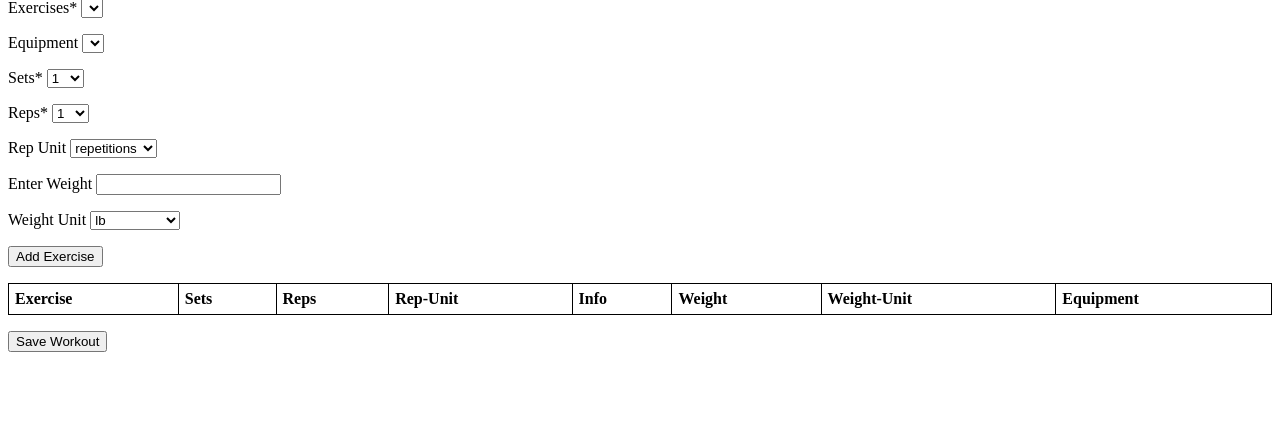
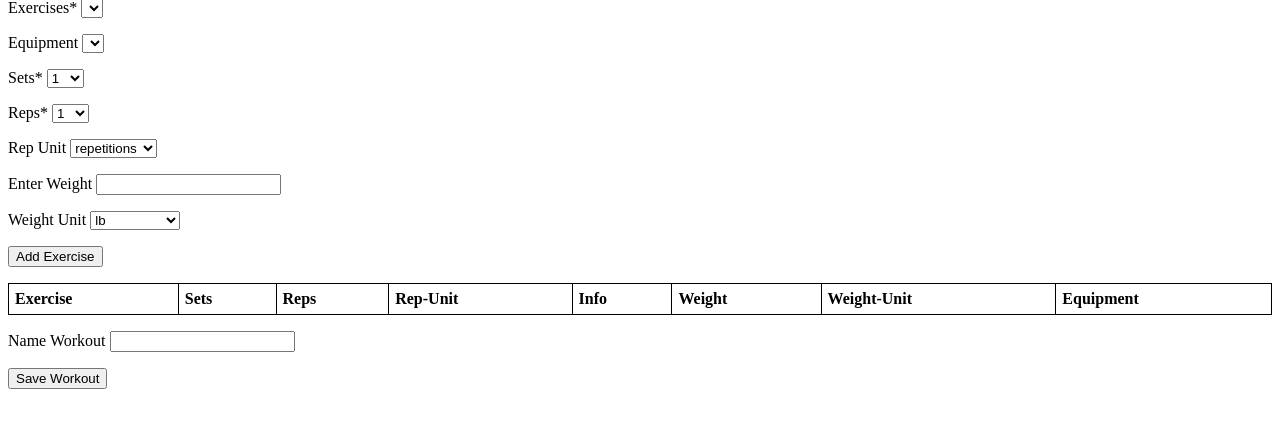
Before and after one commit to Jessica-chap/hb-final-project, a Flask app: page /create_workout in a window 1280 px wide. Shown: the part 271-702 px from the top of the page. Run offline with Flask 2, Linux system fonts and the light colour scheme; the visitor is signed in with stand-in values (Sample User, id 1); data comes from the database, SQL or seed files in the repository; data that the repository does not hold is empty.

Commit message:
route from save workout to profile page working

```diff
--- a/server.py
+++ b/server.py
@@ -202,13 +202,15 @@ def add_exercise_to_workout():
     return jsonify(res_dict)
 
 
-@app.route('/save_workout')
+@app.route('/save_workout', methods=['POST'])
 def save_workout_to_profile():
 
-    save_exercises = exercises_from_workout(session['workout_id'])
+    save_exercises = crud.exercises_from_workout(session['workout_id'])
 
+    user_id = session['user_id']
+    return redirect(f'/users/{user_id}')
 
-    pass
+    # return render_template('user_profile.html')
 
 
 # print('*'*20)
--- a/templates/create_workout.html
+++ b/templates/create_workout.html
@@ -120,9 +120,17 @@
 </section>
 </p>
 
-<form>
-  <button action= "/save_workout"
-          id="save_workout"
+<form id = "save_workout_form"
+      action= "/save_workout"
+      method="POST">
+  <p>
+    <label>Name Workout</label>
+      <input
+        id = "user_saved_workout_name"
+        type = "text"
+        name="user_saved_workout_name" required>
+  </p>
+  <button id="save_workout"
           type="submit" >Save Workout</button>
 </form>
 </p>
```
